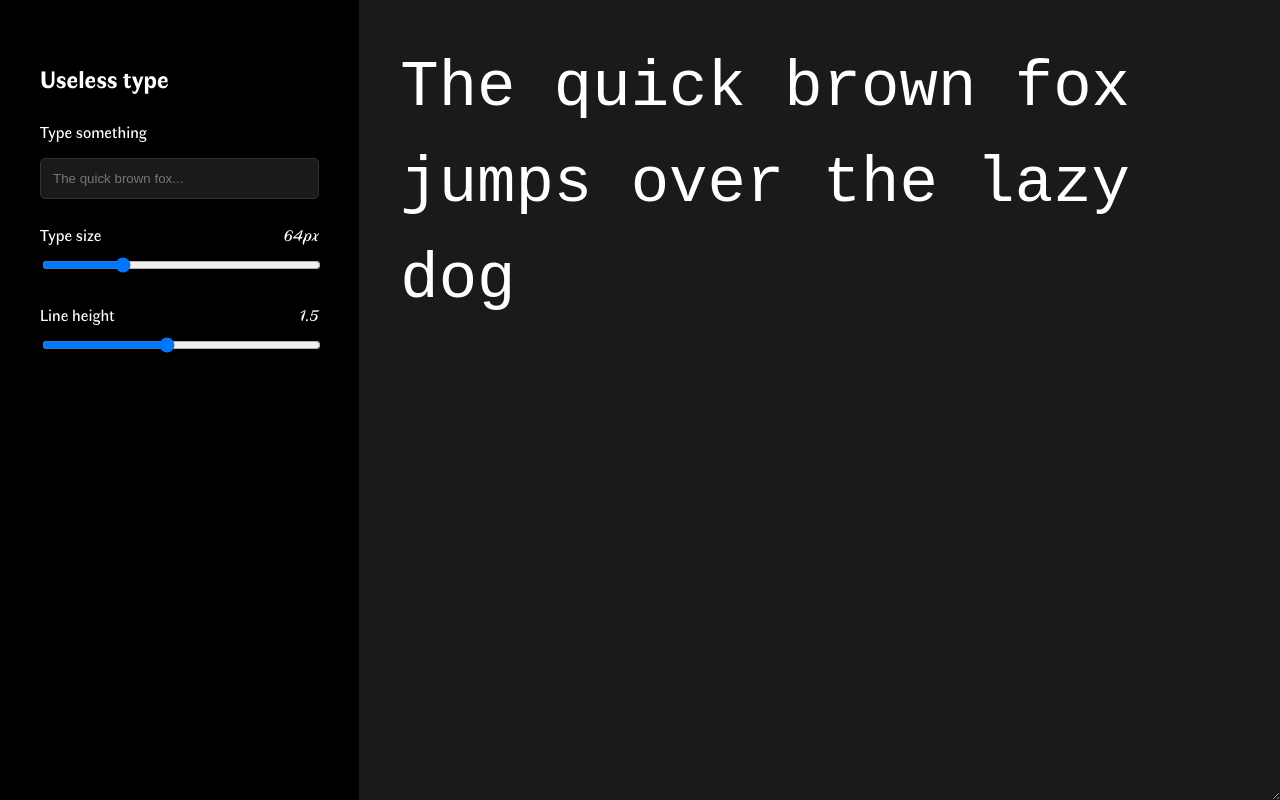
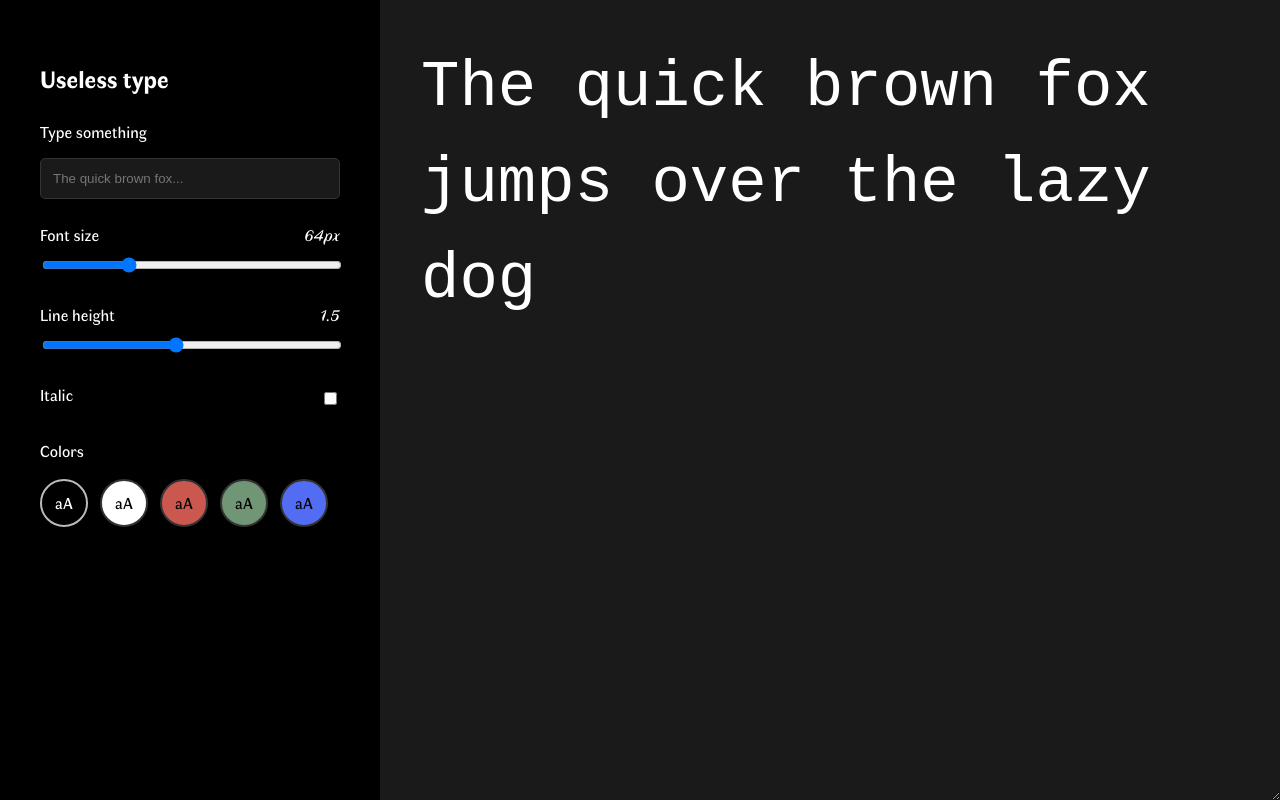
Before and after one commit to marcusxyz/useless-website, a plain HTML site: page index.html in a window 1280 px wide. Drawn offline with Linux system fonts and the light colour scheme.

Commit message:
added option to change bg colors

```diff
--- a/index.html
+++ b/index.html
@@ -22,9 +22,9 @@
           />
         </div>
 
-        <!-- Adjust text size -->
+        <!-- Adjust font size -->
         <div class="option">
-          <label>Type size<span class="typesize-output">64px</span></label>
+          <label>Font size<span class="typesize-output">64px</span></label>
           <input type="range" name="typesize" min="12" max="200" value="64" />
         </div>
 
@@ -37,8 +37,39 @@
             min="0.7"
             max="2.5"
             value="1.5"
-            step="0.1"
+            step="0.025"
           />
+        </div>
+
+        <!-- Checkbox for italic -->
+        <div class="option option-checkbox">
+          <label>Italic</label>
+          <input type="checkbox" name="italic" />
+        </div>
+
+        <!-- Select background colors -->
+        <div class="option">
+          <label>Colors</label>
+          <div class="colors">
+            <div
+              style="background-color: var(--black); color: var(--white)"
+              class="selected"
+            >
+              aA
+            </div>
+            <div style="background-color: var(--white); color: var(--black)">
+              aA
+            </div>
+            <div style="background-color: var(--red); color: var(--black)">
+              aA
+            </div>
+            <div style="background-color: var(--green); color: var(--black)">
+              aA
+            </div>
+            <div style="background-color: var(--blue); color: var(--black)">
+              aA
+            </div>
+          </div>
         </div>
       </section>
       <textarea class="output">
--- a/main.js
+++ b/main.js
@@ -11,10 +11,15 @@ const typesizeOutput = document.querySelector('span.typesize-output');
 const lineheightTag = document.querySelector(`input[name='lineheight']`);
 const lineheightOutput = document.querySelector('span.lineheight-output');
 
+// For checkbox
+const italicTag = document.querySelector(`input[name='italic']`);
+
+// For colors
+const colorTags = document.querySelectorAll('div.colors div');
+
 // When the user types in sentenceTag, update the outputTag
 // List of KeyboardEvent https://developer.mozilla.org/en-US/docs/Web/API/KeyboardEvent
 
-// Typing from input
 sentenceTag.addEventListener('keyup', () => {
   if (sentenceTag.value) {
     outputTag.value = sentenceTag.value;
@@ -33,7 +38,7 @@ outputTag.addEventListener('keyup', () => {
 // https://developer.mozilla.org/en-US/docs/Web/API/HTMLElement/input_event
 
 typesizeTag.addEventListener('input', () => {
-  typesizeOutput.innerHTML = typesizeTag.value + 'px'; // changing HTML sspan text
+  typesizeOutput.innerHTML = typesizeTag.value + 'px'; // changing HTML span text
   outputTag.style.fontSize = typesizeTag.value + 'px'; // changing CSS style
 });
 
@@ -41,3 +46,30 @@ lineheightTag.addEventListener('input', () => {
   lineheightOutput.innerHTML = lineheightTag.value;
   outputTag.style.lineHeight = lineheightTag.value; // outputTag once again, because this is where you change lineheight in CSS
 });
+
+// When I click my checkbox, make the outputTag italic
+italicTag.addEventListener('change', () => {
+  if (italicTag.checked) {
+    console.log('Checkbox is checked..');
+    outputTag.style.fontStyle = 'italic';
+  } else {
+    console.log('Checkbox is not checked..');
+    outputTag.style.fontStyle = 'normal';
+  }
+});
+
+// When I pick a specific color, update background color of outputTag
+colorTags.forEach((colorTag) => {
+  colorTag.addEventListener('click', () => {
+    outputTag.style.backgroundColor = colorTag.style.backgroundColor;
+    outputTag.style.color = colorTag.style.color;
+
+    //Go throught all tags and remove selected
+    colorTags.forEach((notSelected) => {
+      notSelected.classList.remove('selected');
+    });
+
+    // Add selected class
+    colorTag.classList.add('selected');
+  });
+});
--- a/style.css
+++ b/style.css
@@ -29,6 +29,9 @@
   /* Color */
   --white: #fff;
   --black: #000;
+  --red: #ca584f;
+  --blue: #526cf3;
+  --green: #719675;
   --faded-black: #1a1a1a;
   --fadest-black: #333;
   --highlight: #bababa;
@@ -68,6 +71,8 @@ h1 {
   font-weight: 700;
 }
 
+/* Adjustment section */
+
 section.options {
   height: 100vh;
   width: 480px;
@@ -78,6 +83,12 @@ section.options {
 
 div.option {
   margin-top: 24px;
+}
+
+div.option-checkbox {
+  display: flex;
+  justify-content: space-between;
+  align-items: center;
 }
 
 label {
@@ -111,6 +122,31 @@ input[type='range'] {
   width: 100%;
 }
 
+div.colors {
+  display: flex;
+  user-select: none;
+}
+
+div.colors div {
+  width: 48px;
+  height: 48px;
+  border: 2px solid var(--fadest-black);
+  border-radius: 50%;
+  display: flex;
+  align-items: center;
+  justify-content: center;
+  margin: 8px 12px 0 0;
+  cursor: pointer;
+  transition: all 0.2s;
+}
+
+div.colors div.selected {
+  border: 2px solid var(--highlight);
+  /* box-shadow: 0 0 0 1px var(--highlight); */
+}
+
+/* Text area */
+
 textarea.output {
   width: 100%;
   height: 100vh;
```
